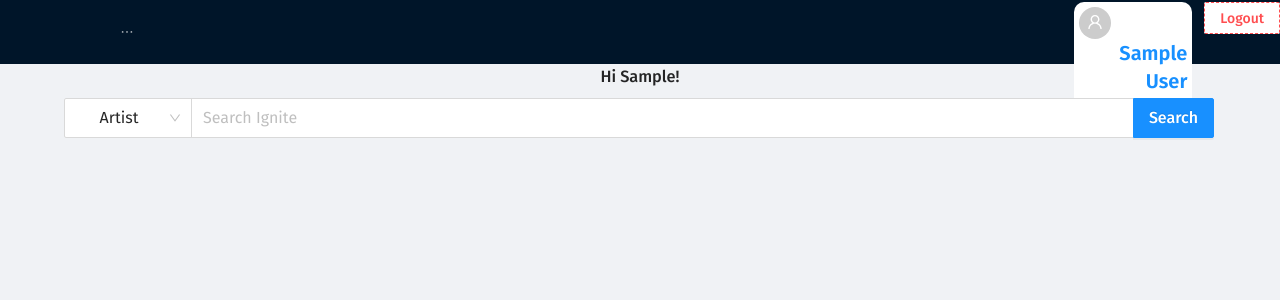
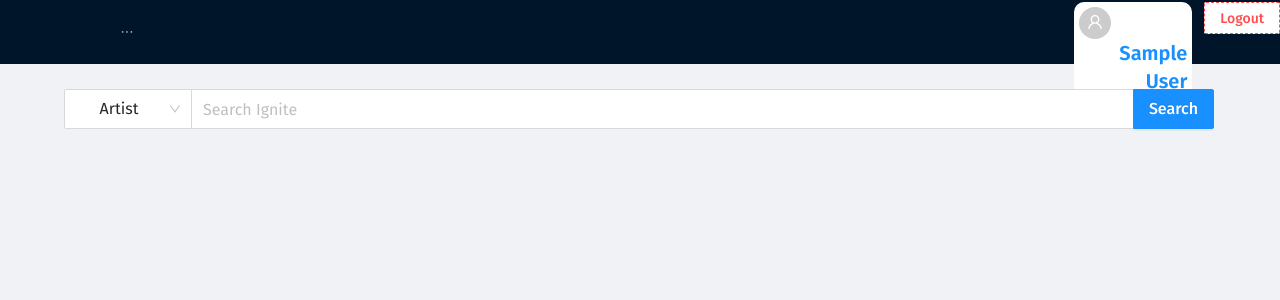
Before and after one commit to chumbalayaa/ignite-client, a React (Create React App) app: page / in a window 1280 px wide. Shown: the top 300 px of the page. Built offline with nearby package versions, Linux system fonts and the light colour scheme; sample sign-in values are in the browser's storage.

Commit message:
Reduced tags in html

```diff
--- a/src/App/App.css
+++ b/src/App/App.css
@@ -45,6 +45,7 @@
   width: 100%;
   position: fixed;
   text-align: right;
+  margin-bottom: 10px;
 }
 
 #mainNavLeft {
--- a/src/App/App.js
+++ b/src/App/App.js
@@ -32,14 +32,12 @@ class App extends React.Component {
     return (
       <Router history={history}>
         <div className="App">
-          <Layout>
             <Switch>
               <PrivateRoute exact path="/" component={HomePage} />
               <PrivateRoute exact path="/profile" component={ProfilePage} />
               <Route path="/log-in" component={LoginPage} />
               <Route path="/sign-up" component={SignupPage} />
             </Switch>
-          </Layout>
         </div>
       </Router>
     );
--- a/src/HomePage/HomePage.css
+++ b/src/HomePage/HomePage.css
@@ -0,0 +1,3 @@
+#searchMain {
+  padding: 25px 0;
+}
--- a/src/HomePage/HomePage.js
+++ b/src/HomePage/HomePage.js
@@ -8,7 +8,7 @@ import { Layout } from "antd";
 
 import './HomePage.css';
 
-const { Header, Sider, Content } = Layout;
+const { Header, Sider, Content, Footer } = Layout;
 
 class HomePage extends React.Component {
   constructor(props) {
@@ -23,13 +23,11 @@ class HomePage extends React.Component {
     const { currentUser } = this.state;
     return (
       <Layout>
-        <Header>
+	<Header>
           <NavigationBar {...this.state} />
         </Header>
-        <div>
-          <h1>Hi {currentUser.firstName}!</h1>
-        </div>
         <SearchComponent />
+        <Footer />
       </Layout>
     );
   }
--- a/src/_components/navbar.component.js
+++ b/src/_components/navbar.component.js
@@ -29,7 +29,6 @@ export default class NavigationBar extends Component {
     let authenticatedNavbar;
     if (currentUser) {
       authenticatedNavbar = (
-        <Layout>
           <Header id="mainNav">
             <div className="logo" />
             <Menu id='mainNavLeft' theme='dark' mode='horizontal' defaulSelectedKeys={['1']}>
@@ -43,15 +42,12 @@ export default class NavigationBar extends Component {
               <Button id="navLogoutButton" type="dashed" danger onClick={this.logout}>Logout</Button>
             </div>
           </Header>
-        </Layout>
       );
     } else {
       authenticatedNavbar = (
-        <Layout>
           <Header id="mainNav">
             <div className="logo" />
           </Header>
-        </Layout>
       );
     }
     return <div>{authenticatedNavbar}</div>;
--- a/src/_components/search.component.js
+++ b/src/_components/search.component.js
@@ -56,7 +56,7 @@ export default class SearchComponent extends Component {
   render() {
     const { searchResults } = this.state;
     return (
-      <Layout>
+      <Content id="searchMain">
         <Input.Group style={{display:'inline-block'}} compact>
           <Select style={{float:'left', width: '10%', marginLeft: '5%'}} size='large' defaultValue="Artist"
             onChange ={this.handleToggleChange}>
@@ -72,7 +72,7 @@ export default class SearchComponent extends Component {
         {searchResults &&
           <div>hi</div>
         }
-      </Layout>
+      </Content>
     );
   }
 }
```
